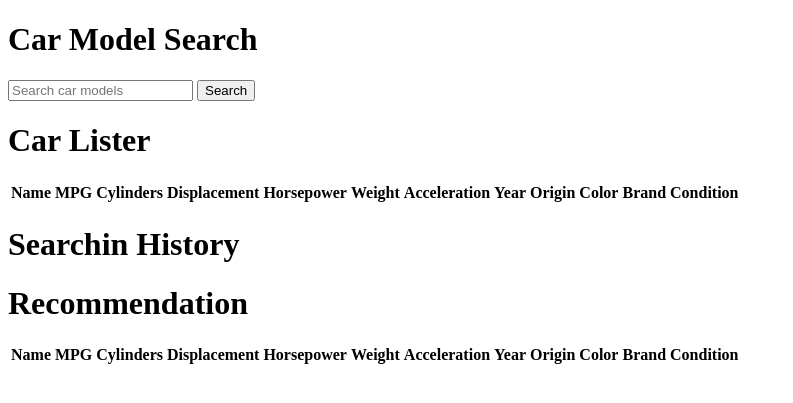
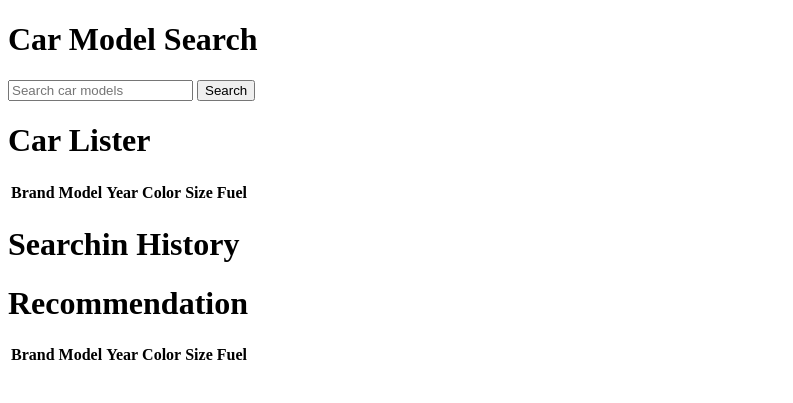
Before and after one commit to Nour-MZ/Flask-Car, a Flask app: page / in a window 1280 px wide. Shown: the top 403 px of the page, without its empty margins (0-793 px from the left). Run offline with Flask 3, Linux system fonts and the light colour scheme; lists and menus that the app fills with data are empty.

Commit message:
Add files via upload

```diff
--- a/app.py
+++ b/app.py
@@ -12,21 +12,21 @@ app = Flask(__name__)
 
 
 cars = []
-with open('car_models.csv', 'r') as file:
+with open('Car_Data.csv', 'r') as file:
     reader = csv.DictReader(file)
     for row in reader:
         cars.append(row)
 
 def create_combined_string(car):
-    return f"{car['name']} {car['year']} {car['model']} {car['color']} {car['brand']}"
+    return f"{car['year']} {car['model']} {car['color']} {car['brand']}"
 
 combined_strings = [create_combined_string(car) for car in cars]
 
 tfidf_vectorizer = TfidfVectorizer()
 tfidf_matrix = tfidf_vectorizer.fit_transform(combined_strings)
 
-car_data = pd.read_csv('car_models.csv')
-car_data['combined'] = car_data['name'] + ' ' + car_data['model'] + ' ' + car_data['year'].astype(str) + ' ' + car_data['color'] + ' ' + car_data['brand']
+car_data = pd.read_csv('Car_Data.csv')
+car_data['combined'] = car_data['year'].astype(str) + ' ' + car_data['model'] + ' ' + car_data['color'] + ' ' + car_data['brand']
 
 @app.route('/', methods=['GET'])
 def index():
@@ -43,8 +43,10 @@ def search_cars():
     matches = []
 
     for car in cars:
-        if all(query.lower() in create_combined_string(car) for query in querio):
+        if all(query.lower() in create_combined_string(car).lower() for query in querio):
             matches.append(car)
+        if(len(matches)>25):
+            break
     return jsonify(matches)
 
 
@@ -95,4 +97,4 @@ def recommend_cars():
     return jsonify(results)
 
 if __name__ == '__main__':
-    app.run(app.run(host='0.0.0.0', port=4000))
+    app.run(host='0.0.0.0', port=4000)
--- a/templates/index.html
+++ b/templates/index.html
@@ -12,18 +12,12 @@
     <table id="carList">
       <thead>
         <tr>
-                <th>Name</th>
-                <th>MPG</th>
-                <th>Cylinders</th>
-                <th>Displacement</th>
-                <th>Horsepower</th>
-                <th>Weight</th>
-                <th>Acceleration</th>
+          <th>Brand</th>
+          <th>Model</th>
           <th>Year</th>
-                <th>Origin</th>
           <th>Color</th>
-                <th>Brand</th>
-                <th>Condition</th>
+          <th>Size</th>
+          <th>Fuel</th>
         </tr>
       </thead>
       <tbody id="CarListBody"></tbody>
@@ -34,24 +28,18 @@
     <table id="recommendation">
       <thead>
         <tr>
-              <th>Name</th>
-              <th>MPG</th>
-              <th>Cylinders</th>
-              <th>Displacement</th>
-              <th>Horsepower</th>
-              <th>Weight</th>
-              <th>Acceleration</th>
+          <th>Brand</th>
+          <th>Model</th>
           <th>Year</th>
-              <th>Origin</th>
           <th>Color</th>
-              <th>Brand</th>
-              <th>Condition</th>
+          <th>Size</th>
+          <th>Fuel</th>
         </tr>
       </thead>
       <tbody></tbody>
     </table>
     <style>
-        td{
+      td {
         padding: 1rem;
         background-color: pink;
         border: 1px solid black;
@@ -59,28 +47,22 @@
     </style>
     <script>
       var recentSearches = JSON.parse(localStorage.getItem("recentSearches")) || [];
-      // var recommendations = JSON.parse(localStorage.getItem("recommendStorage")) || [];
+        var recommendations = JSON.parse(localStorage.getItem("recommendStorage")) || [];
 
       function updateTable(data, tableId) {
-        var tableBody = document.querySelector(tableId + ' tbody');
-        tableBody.innerHTML = '';
-        console.log(data)
-        data.forEach(function(car) {
-          console.log("randoom")
-          var row = document.createElement('tr');
+        var tableBody = document.querySelector(tableId + " tbody");
+        tableBody.innerHTML = "";
+        console.log(data);
+        data.forEach(function (car) {
+          console.log("randoom");
+          var row = document.createElement("tr");
           row.innerHTML = `
-            <td>${car[Object.keys(car)[0]].name}</td>
-            <td>${car[Object.keys(car)[0]].mpg}</td>
-            <td>${car[Object.keys(car)[0]].cylinders}</td>
-            <td>${car[Object.keys(car)[0]].displacement}</td>
-            <td>${car[Object.keys(car)[0]].horsepower}</td>
-            <td>${car[Object.keys(car)[0]].weight}</td>
-            <td>${car[Object.keys(car)[0]].acceleration}</td>
-            <td>${car[Object.keys(car)[0]].year}</td>
-            <td>${car[Object.keys(car)[0]].origin}</td>
-            <td>${car[Object.keys(car)[0]].color}</td>
             <td>${car[Object.keys(car)[0]].brand}</td>
             <td>${car[Object.keys(car)[0]].model}</td>
+            <td>${car[Object.keys(car)[0]].year}</td>
+            <td>${car[Object.keys(car)[0]].color}</td>
+            <td>${car[Object.keys(car)[0]].size}</td>
+            <td>${car[Object.keys(car)[0]].fuel}</td>
           `;
           tableBody.appendChild(row);
         });
@@ -88,37 +70,30 @@
 
       async function fetchCarData(query) {
         try {
+          const response = await fetch(
+            `/search?query=${encodeURIComponent(query)}`
+          );
+          const carList = await response.json();
+          console.log(carList)
 
-                  const response = await fetch(`/search?query=${encodeURIComponent(query)}`);
-                  const carList = await response.json();
+          const table = document.getElementById("carList");
+          tableBody = document.getElementById("CarListBody");
+          tableBody.innerHTML = "";
 
-
-                  const table = document.getElementById('carList')
-                  tableBody = document.getElementById('CarListBody')
-                  tableBody.innerHTML = ""
-
-                  carList.forEach(x=>{
-
-
-                    var row = document.createElement('tr');
+          carList.forEach((x) => {
+            var row = document.createElement("tr");
             row.innerHTML = `
-                      <td>${x.name}</td>
-                      <td>${x.mpg}</td>
-                      <td>${x.cylinders}</td>
-                      <td>${x.displacement}</td>
-                      <td>${x.horsepower}</td>
-                      <td>${x.weight}</td>
-                      <td>${x.acceleration}</td>
-                      <td>${x.year}</td>
-                      <td>${x.origin}</td>
-                      <td>${x.color}</td>
               <td>${x.brand}</td>
               <td>${x.model}</td>
+              <td>${x.year}</td>
+              <td>${x.color}</td>
+              <td>${x.size}</td>
+              <td>${x.fuel}</td>
             `;
             tableBody.appendChild(row);
-                  })
+          });
         } catch (error) {
-                  console.error('Error fetching car data:', error);
+          console.error("Error fetching car data:", error);
         }
       }
 
@@ -131,7 +106,7 @@
         });
       }
 
-      // updateTable(recommendations, "#recommendation")
+      updateTable(recommendations, "#recommendation")
       updateSearch(recentSearches);
 
       document
@@ -148,21 +123,19 @@
             JSON.stringify(recentSearches)
           );
 
-          fetchCarData(searchQuery)
+          fetchCarData(searchQuery);
 
           axios
             .get("/recommend?items=" + recentSearches)
             .then(function (response) {
-                var recommendList = response.data
+              var recommendList = response.data;
 
-                updateTable(recommendList, '#recommendation');
+              updateTable(recommendList, "#recommendation");
 
               localStorage.setItem(
                 "recommendStorage",
-                    JSON.stringify(response.data)
+                JSON.stringify(recommendList)
               );
-
-
             })
             .catch(function (error) {
               console.error("Error fetching car models:", error);
```
Also changed, not shown: Car_Data.csv (added). Lines whose indentation alone changed are shown as unchanged.
